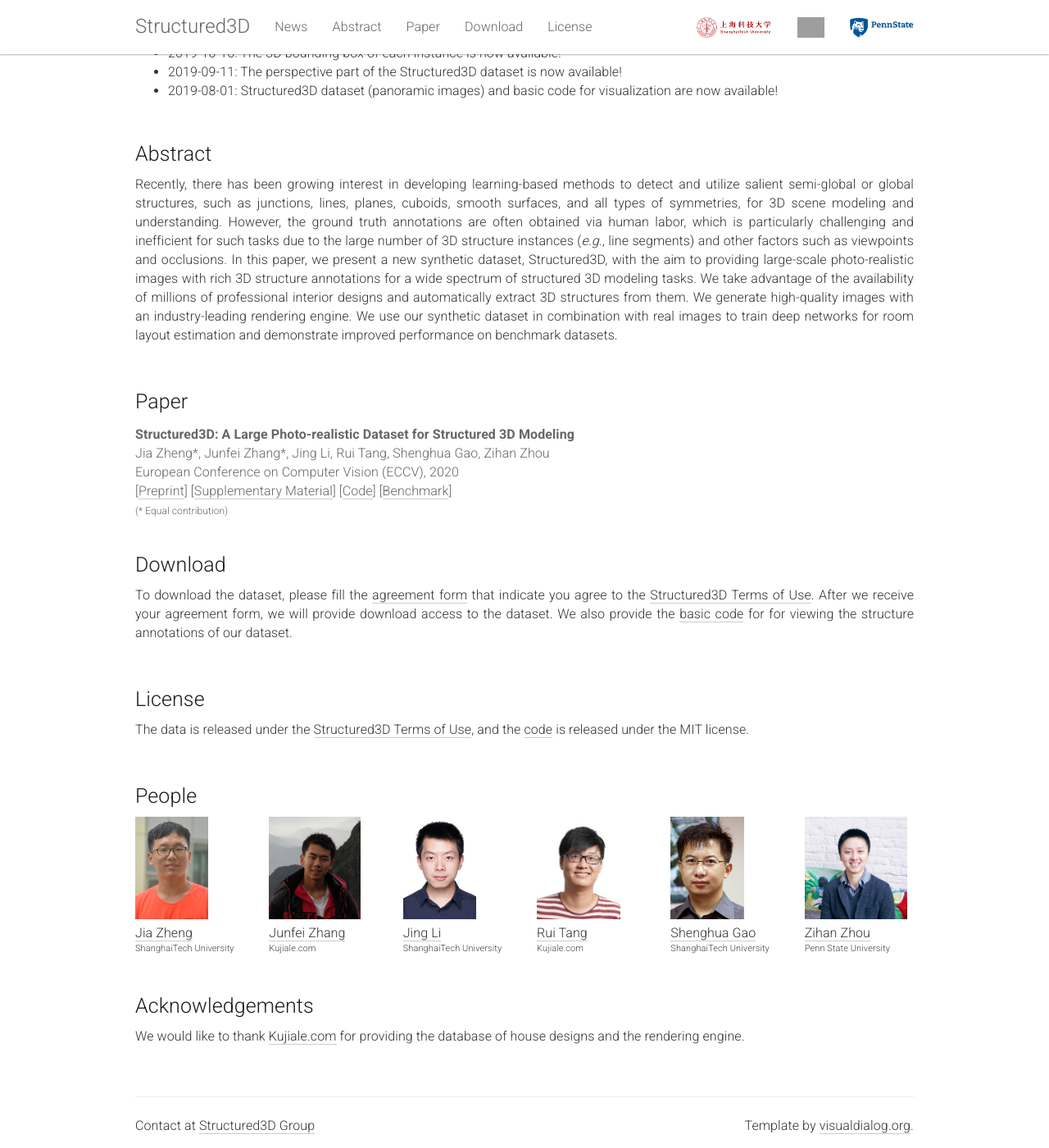
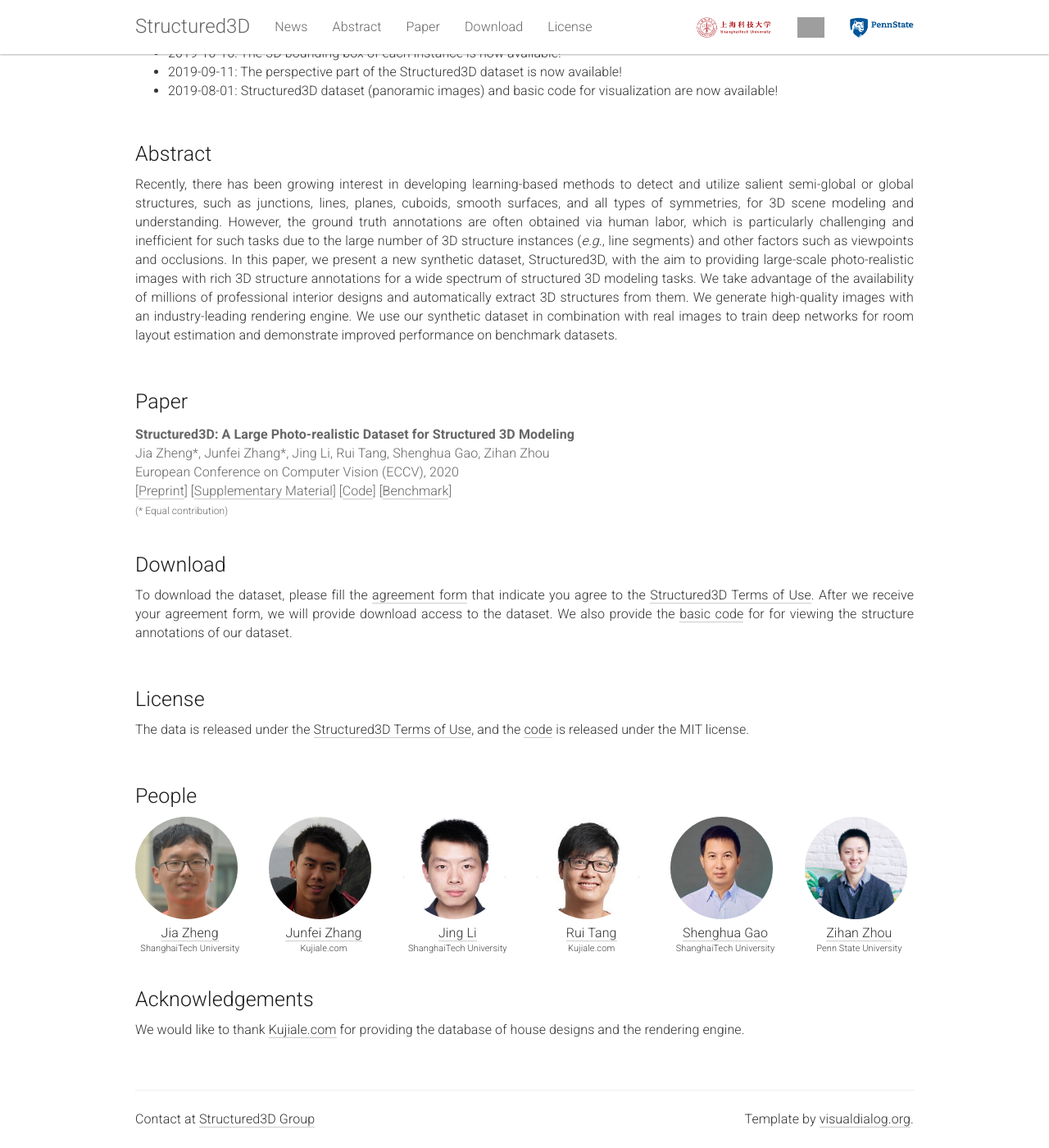
Before and after one commit to bertjiazheng/Structured3D, a Jekyll site: the page built from _pages/home.md, in a window 1280 px wide and 1400 px high, scrolled down 597 px. Shown: the whole window at 82% size. Built offline with Jekyll 4.4.1, drawn with Linux system fonts in a browser that asks for light colours; grey boxes are pictures that could not be loaded.

Commit message:
minor update

```diff
--- a/static/css/main.css
+++ b/static/css/main.css
@@ -118,12 +118,14 @@ pre {
 }
 
 .people-pic {
-  max-width: 125px;
-  max-height: 125px;
+  width: 125px;
+  height: 125px;
+  border-radius: 125px;
+  margin-bottom: 5px;
 }
 
 .people-name {
-  margin: 5px 0 10px;
+  text-align: center;
 }
 
 .people-name h6 {
```
Also changed, not shown: static/img/people/ahui.png, static/img/people/ati.jpg, static/img/people/jia.jpg, static/img/people/jing.jpg, static/img/people/shenghua.jpg.
